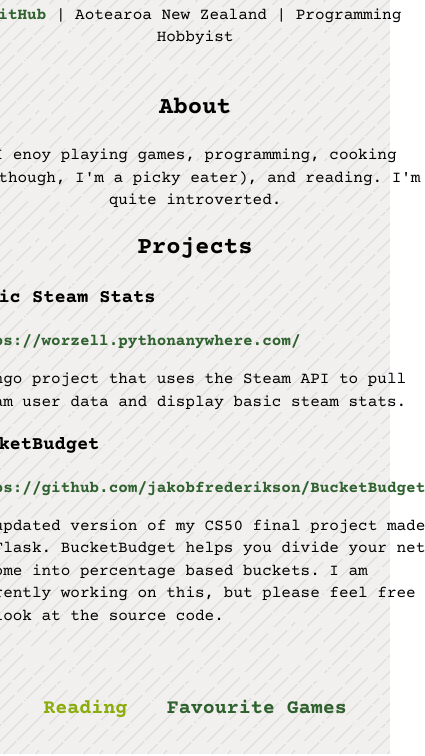
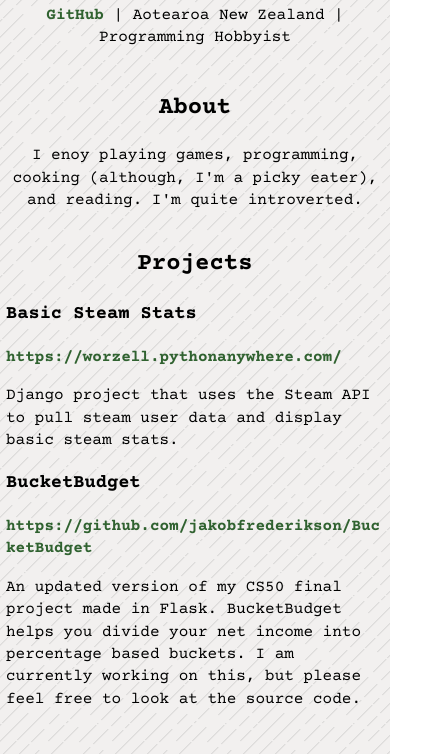
Before and after one commit to jakobfrederikson/site, a plain HTML site: page index.html in a window 390 px wide. Shown: the part 90-846 px from the top of the page, 425 px wide, since content can reach past the window. Drawn offline with nearby package versions, Linux system fonts and the light colour scheme.

Commit message:
Fix mobile styling

```diff
--- a/index.html
+++ b/index.html
@@ -16,7 +16,7 @@
 
 <body>
 
-	<main>
+	<main class="main-content">
 		<h1 class="courier-prime-bold">JAKOB FREDERIKSON</h1>
 		<div class="courier-prime-regular">
 			<span>
--- a/styles.css
+++ b/styles.css
@@ -2,14 +2,16 @@
 	max-width: 1000px;
 	margin: 0 auto;
 	line-height: 1.4;
-	text-align: center;
-	display: flex;
-	justify-content: center;
-	align-items: center;
 	min-height: 100vh;
 	position: relative;
 	background-image: none;
 	padding: 6px;
+}
+
+.main-content {
+	display: flex;
+	flex-direction: column;
+	text-align: center;
 }
 
 @keyframes backgroundScroll {
@@ -41,6 +43,12 @@
     color: #306230;
 }
 
+#projects a {
+	display: block;
+	overflow-wrap: break-word;
+	word-break: break-all;
+}
+
 a:hover {
     color: #8bac0f;
     text-decoration-line: underline;
@@ -63,7 +71,9 @@
 }
 
 .tab {
-	overflow: hidden;
+	display: flex;
+	flex-wrap: wrap;
+	justify-content: center;
 }
 
 .tab button {
```
